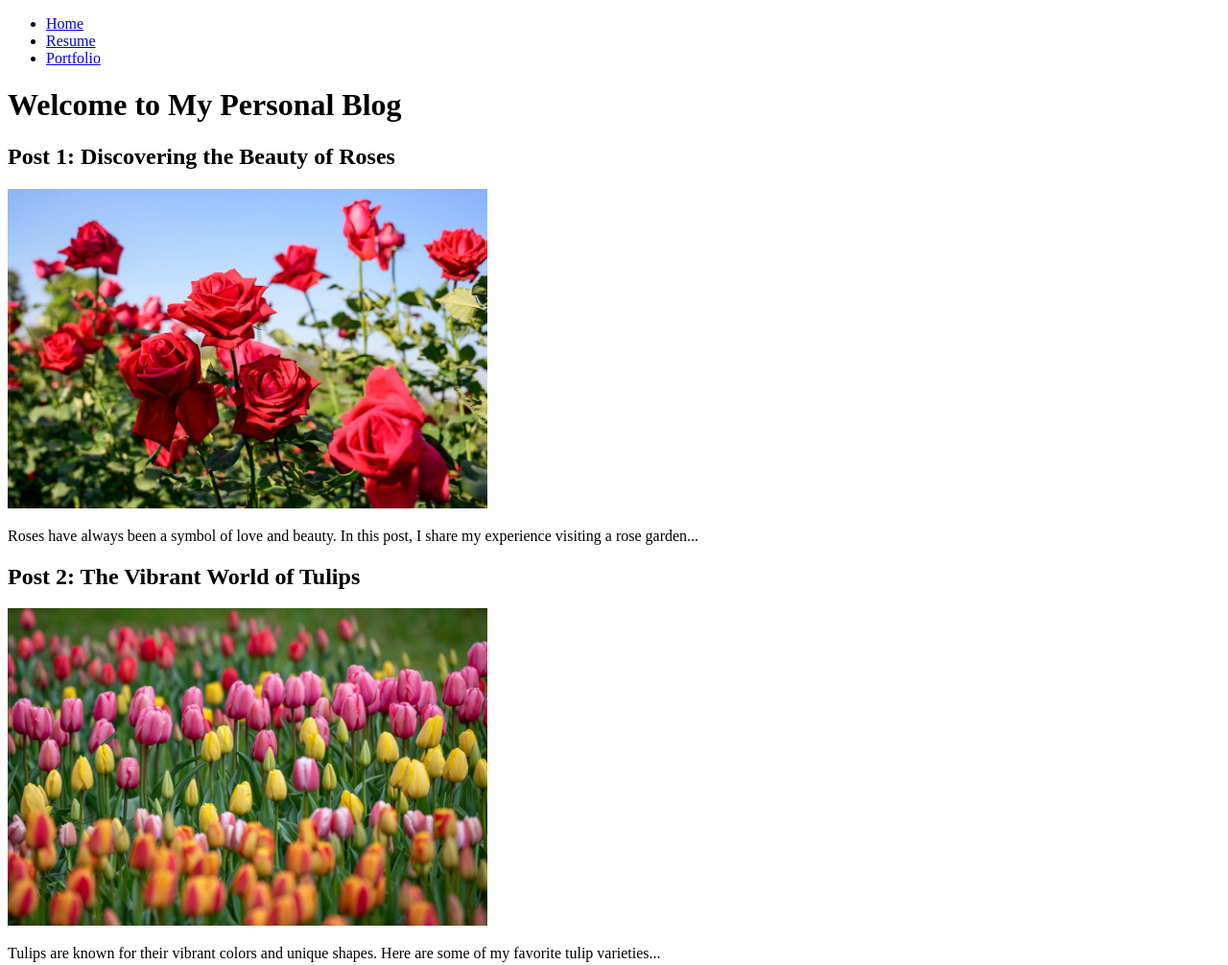
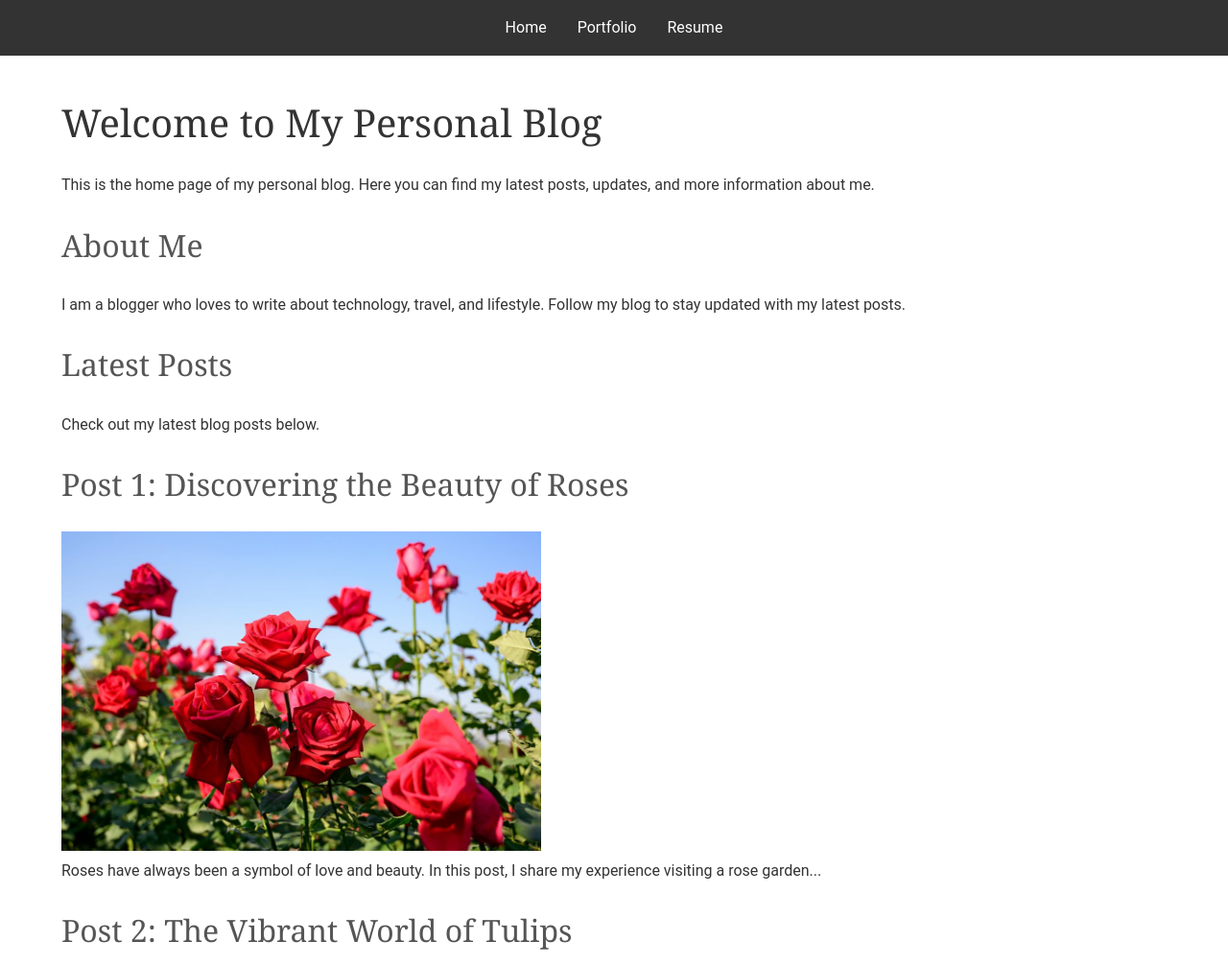
Before and after one commit to hieuletrung/webdev_project2, a plain HTML site: page index.html in a window 1280 px wide. Shown: the top 1006 px of the page at 96% size. Drawn offline with Linux system fonts and the light colour scheme.

Commit message:
Update index.html to use css.

```diff
--- a/index.html
+++ b/index.html
@@ -4,16 +4,24 @@
   <meta charset="UTF-8">
   <meta name="viewport" content="width=device-width, initial-scale=1.0">
   <title>Home</title>
+  <link rel="stylesheet" href="css/reset.css">
+  <link rel="stylesheet" href="css/styles.css">
 </head>
-<body>
+<body class="index">
+  <nav>
     <ul>
       <li><a href="index.html">Home</a></li>
+      <li><a href="portfolio.html">Portfolio</a></li>
       <li><a href="resume.html">Resume</a></li>
-    <li><a href="portfolio.html">Portfolio</a></li>
     </ul>
-  <header>
+  </nav>
+  <div class="container">
     <h1>Welcome to My Personal Blog</h1>
-  </header>
+    <p>This is the home page of my personal blog. Here you can find my latest posts, updates, and more information about me.</p>
+    <h2>About Me</h2>
+    <p>I am a blogger who loves to write about technology, travel, and lifestyle. Follow my blog to stay updated with my latest posts.</p>
+    <h2>Latest Posts</h2>
+    <p>Check out my latest blog posts below.</p>
     <main>
       <article>
           <h2>Post 1: Discovering the Beauty of Roses</h2>
@@ -36,5 +44,6 @@
           <p>Watch this video to learn some amazing flower arrangement techniques...</p>
         </article>
     </main>
+  </div>
 </body>
 </html>
```
Lines whose indentation alone changed are shown as unchanged.
